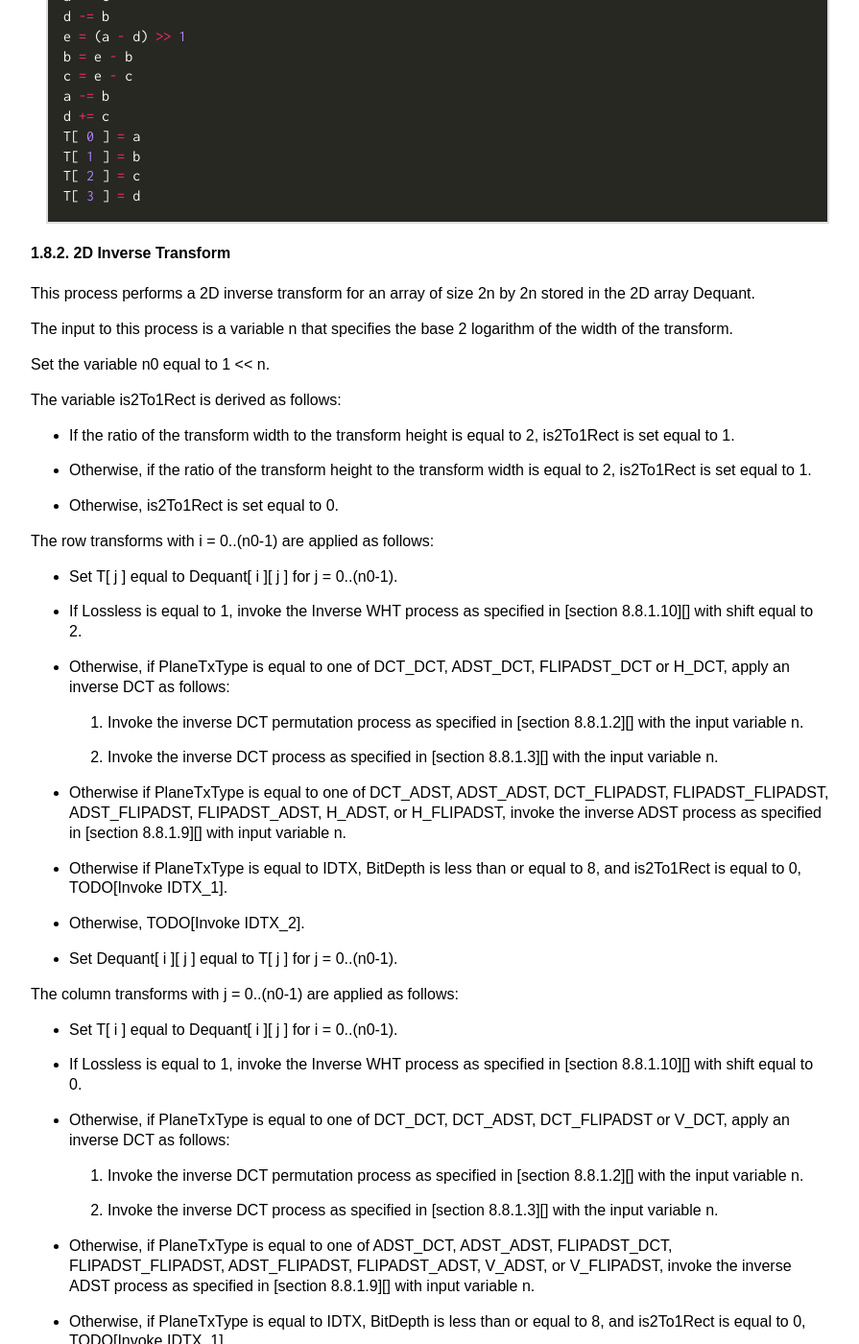
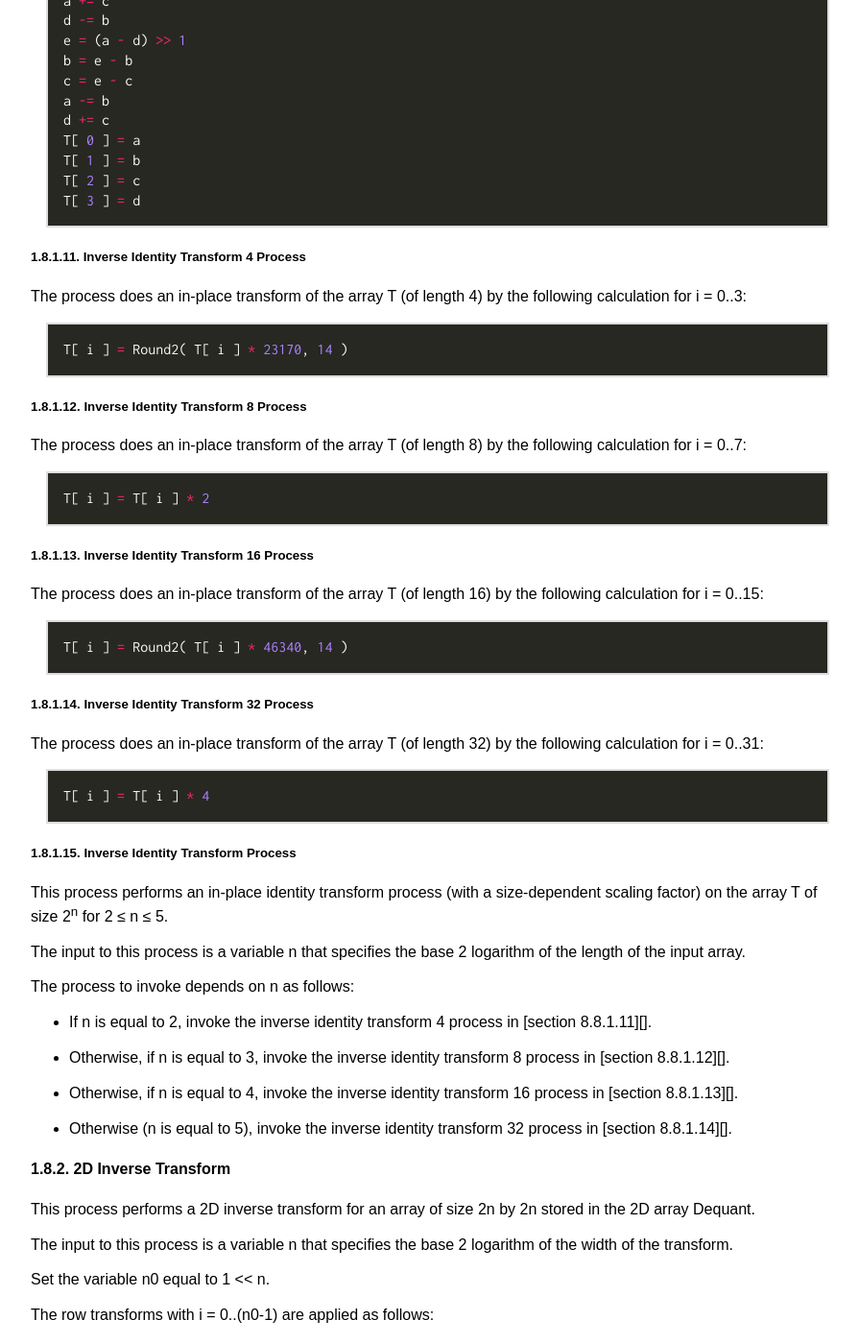
Before and after one commit to AOMediaCodec/av1-spec, a Jekyll site: the page built from 08.decoding.process.md, in a window 1280 px wide and 1400 px high, scrolled down 47031 px. Shown: the whole window at 96% size, without its empty margins (96-991 px from the left). Built offline with Jekyll 4.4.1, drawn with Linux system fonts in a browser that asks for light colours; our own code applies the rules of GitHub Pages for plain Markdown files; some of the changed text lies outside the part shown.

Commit message:
[ext_tx] Add identity transforms
Change-Id: I5ce7357659b43036b4cb88407ca5ba0d2f03cbd1

```diff
--- a/08.decoding.process.md
+++ b/08.decoding.process.md
@@ -2396,12 +2396,12 @@ A temporary array named copyT is set equal to T.
 
 The permutation depends on n as follows:
 
-  * If n is equal to 4, T[ 8*a + 4*b + 2*c + d ] is set equal to
-    copyT[ 8*(d^c) + 4*(c^b) + 2*(b^a) + a ] for a = 0..1 and b = 0..1
+  * If n is equal to 4, T[ 8 * a + 4 * b + 2 * c + d ] is set equal to
+    copyT[ 8 * (d^c) + 4 * (c^b) + 2 * (b^a) + a ] for a = 0..1 and b = 0..1
     and c = 0..1 and d = 0..1.
 
-  * Otherwise (n is equal to 3), T[ 4*a + 2*b + c ] is set equal to
-    copyT[ 4*(c^b) + 2*(b^a) + a ] for a = 0..1 and b = 0..1 and c = 0..1.
+  * Otherwise (n is equal to 3), T[ 4 * a + 2 * b + c ] is set equal to
+    copyT[ 4 * (c^b) + 2 * (b^a) + a ] for a = 0..1 and b = 0..1 and c = 0..1.
 
 
 ##### Inverse ADST4 Process
@@ -2511,7 +2511,7 @@ precision array S for intermediate results. The following ordered steps apply:
 ##### Inverse ADST Process
 
 This process performs an in-place inverse ADST process on the array T of size
-2n for 2 ≤ n ≤ 4.
+2<sup>n</sup> for 2 ≤ n ≤ 4.
 
 The input to this process is a variable n that specifies the base 2 logarithm
 of the length of the input array.
@@ -2555,6 +2555,68 @@ T[ 3 ] = d
 ~~~~~
 
 
+##### Inverse Identity Transform 4 Process
+
+The process does an in-place transform of the array T (of length 4) by
+the following calculation for i = 0..3:
+
+~~~~~ c
+T[ i ] = Round2( T[ i ] * 23170, 14 )
+~~~~~
+
+
+##### Inverse Identity Transform 8 Process
+
+The process does an in-place transform of the array T (of length 8) by
+the following calculation for i = 0..7:
+
+~~~~~ c
+T[ i ] = T[ i ] * 2
+~~~~~
+
+
+##### Inverse Identity Transform 16 Process
+
+The process does an in-place transform of the array T (of length 16) by
+the following calculation for i = 0..15:
+
+~~~~~ c
+T[ i ] = Round2( T[ i ] * 46340, 14 )
+~~~~~
+
+
+##### Inverse Identity Transform 32 Process
+
+The process does an in-place transform of the array T (of length 32) by
+the following calculation for i = 0..31:
+
+~~~~~ c
+T[ i ] = T[ i ] * 4
+~~~~~
+
+##### Inverse Identity Transform Process
+
+This process performs an in-place identity transform process (with a size-dependent
+scaling factor) on the array T of size 2<sup>n</sup> for 2 ≤ n ≤ 5.
+
+The input to this process is a variable n that specifies the base 2 logarithm
+of the length of the input array.
+
+The process to invoke depends on n as follows:
+
+  * If n is equal to 2, invoke the inverse identity transform 4 process in
+    [section 8.8.1.11][].
+
+  * Otherwise, if n is equal to 3, invoke the inverse identity transform 8 process in
+    [section 8.8.1.12][].
+
+  * Otherwise, if n is equal to 4, invoke the inverse identity transform 16 process in
+    [section 8.8.1.13][].
+
+  * Otherwise (n is equal to 5), invoke the inverse identity transform 32 process in
+    [section 8.8.1.14][].
+
+
 #### 2D Inverse Transform
 
 This process performs a 2D inverse transform for an array of size 2n by 2n
@@ -2564,16 +2626,6 @@ The input to this process is a variable n that specifies the base 2 logarithm
 of the width of the transform.
 
 Set the variable n0 equal to 1 \<\< n.
-
-The variable is2To1Rect is derived as follows:
-
-  * If the ratio of the transform width to the transform height is equal to 2,
-    is2To1Rect is set equal to 1.
-
-  * Otherwise, if the ratio of the transform height to the transform width is
-    equal to 2, is2To1Rect is set equal to 1.
-
-  * Otherwise, is2To1Rect is set equal to 0.
 
 The row transforms with i = 0..(n0-1) are applied as follows:
 
@@ -2594,10 +2646,8 @@ The row transforms with i = 0..(n0-1) are applied as follows:
     ADST_FLIPADST, FLIPADST_ADST, H_ADST, or H_FLIPADST, invoke the inverse ADST process as
     specified in [section 8.8.1.9][] with input variable n.
 
-  * Otherwise if PlaneTxType is equal to IDTX, BitDepth is less than or equal to 8, and
-    is2To1Rect is equal to 0, TODO[Invoke IDTX_1].
-
-  * Otherwise, TODO[Invoke IDTX_2].
+  * Otherwise, invoke the inverse identity transform process specified in [section 8.8.1.15][] with the
+    input variable n.
 
   * Set Dequant[ i ][ j ] equal to T[ j ] for j = 0..(n0-1).
 
@@ -2622,26 +2672,10 @@ The column transforms with j = 0..(n0-1) are applied as follows:
     invoke the inverse ADST process as specified in [section 8.8.1.9][] with input
     variable n.
 
-  * Otherwise, if PlaneTxType is equal to IDTX, BitDepth is less than or equal to 8,
-    and is2To1Rect is equal to 0, TODO[Invoke IDTX_1].
-
-  * Otherwise, TODO[Invoke IDTX_2].
-
-  * The variable noRounding is derived as follows:
-
-      * If Lossless is equal to 1, noRounding is set equal to 1.
-
-      * Otherwise if PlaneTxType is equal to IDTX and is2To1Rect is equal to 1,
-        noRounding is set equal to 1.
-
-      * Otherwise if BitDepth is greater than 8, noRounding is set equal to 1.
-
-      * Otherwise, noRounding is set equal to 0.
-
-  * If noRounding is equal to 1, set Dequant[ i ][ j ] equal to T[ i ] for i = 0..(n0-1).
-
-  * Otherwise (noRounding is equal to 0), set Dequant[ i ][ j ] equal to
-    Round2( T[ i ], Min( 6, n + 2 ) ) for i = 0..(n0-1).
+  * Otherwise, invoke the inverse identity transform process specified in [section 8.8.1.15][] with the
+    input variable n.
+
+  * Dequant[ i ][ j ] is set equal to T[ i ] for i = 0..(n0-1).
 
 
 ### Loop Filter Process
```
Also changed, not shown: section.links.md (+9 -4 lines).
